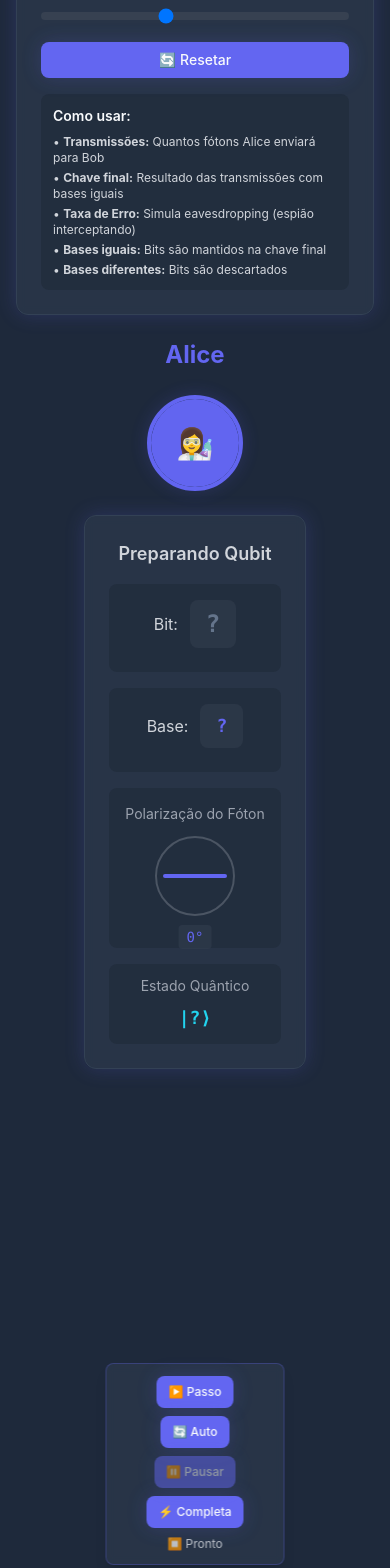
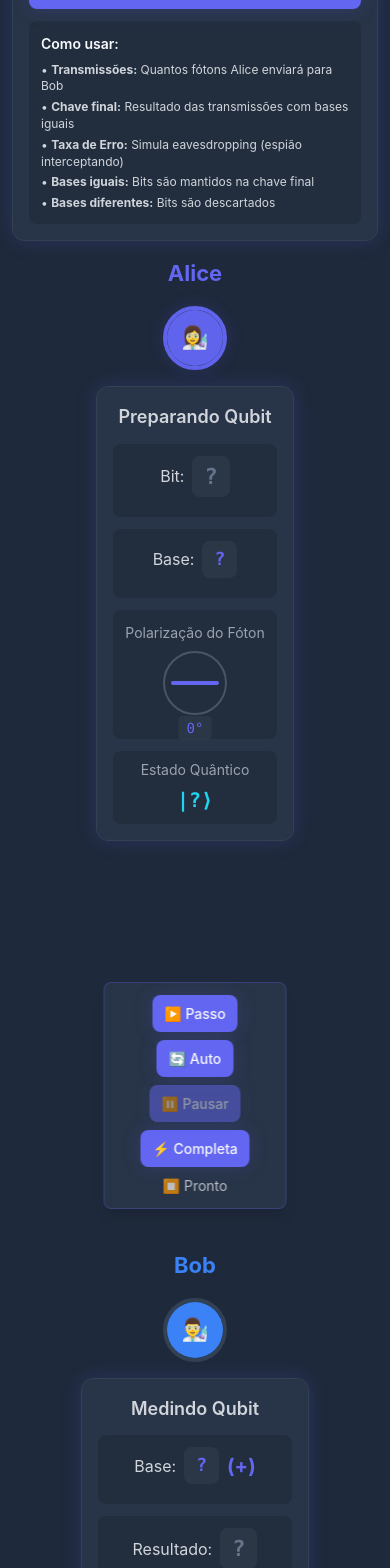
Before and after one commit to fatzzx/BB84-simulator, a React (Vite) app: page / in a window 390 px wide. Shown: the part 432-2000 px from the top of the page. Built offline with nearby package versions, Linux system fonts and the light colour scheme.

Commit message:
ajuste no tamanho das fontes

```diff
--- a/src/App.tsx
+++ b/src/App.tsx
@@ -156,18 +156,18 @@ function App() {
 
   return (
     <div className="min-h-screen bg-quantum-dark flex flex-col">
-      <header className="p-6 text-center bg-quantum-surface/50 backdrop-blur-sm border-b border-quantum-primary/20">
-        <h1 className="text-3xl font-bold mb-2 bg-gradient-to-r from-quantum-primary via-quantum-secondary to-quantum-primary bg-clip-text text-transparent">
+      <header className="p-4 text-center bg-quantum-surface/50 backdrop-blur-sm border-b border-quantum-primary/20">
+        <h1 className="text-2xl font-bold mb-2 bg-gradient-to-r from-quantum-primary via-quantum-secondary to-quantum-primary bg-clip-text text-transparent">
           Simulador do Protocolo BB84
         </h1>
-        <p className="text-quantum-light/70">
+        <p className="text-quantum-light/70 text-lg">
           Demonstração Interativa de Criptografia Quântica
         </p>
       </header>
 
-      <main className="container mx-auto px-4 py-6 flex-grow">
+      <main className="container mx-auto px-3 py-4 flex-grow">
         {/* Configurações - Fica em cima */}
-        <div className="mb-6">
+        <div className="mb-4">
           <SimulationControls
             config={config}
             onConfigChange={setConfig}
@@ -177,7 +177,7 @@ function App() {
         </div>
 
         {/* Área Principal de Simulação */}
-        <div className="grid grid-cols-1 lg:grid-cols-3 gap-8 mb-6">
+        <div className="grid grid-cols-1 lg:grid-cols-3 gap-6 mb-4">
           {/* Alice */}
           <div className="flex justify-center">
             <Alice
@@ -192,7 +192,7 @@ function App() {
           </div>
 
           {/* Canal Quântico + Controles de Execução no Centro */}
-          <div className="relative h-[480px] overflow-hidden flex flex-col items-center justify-center">
+          <div className="relative h-[360px] overflow-hidden flex flex-col items-center justify-center">
             {/* Fóton animado */}
             {currentStepData && (
               <Photon
@@ -243,17 +243,17 @@ function App() {
         {/* Informações do Passo Atual */}
         {currentStepData && (
           <div className="mb-6 p-4 bg-quantum-surface/30 rounded-lg border border-quantum-primary/20">
-            <div className="grid grid-cols-1 md:grid-cols-4 gap-4 text-sm">
+            <div className="grid grid-cols-1 md:grid-cols-4 gap-4 text-base">
               <div>
                 <span className="text-quantum-light/60">Transmissões:</span>
-                <span className="ml-2 font-mono text-quantum-primary">
+                <span className="ml-2 font-mono text-quantum-primary text-lg">
                   {currentStepData.step}
                 </span>
               </div>
               <div>
                 <span className="text-quantum-light/60">Bit de Alice:</span>
                 <span
-                  className="ml-2 font-mono font-bold"
+                  className="ml-2 font-mono font-bold text-lg"
                   style={{ color: getBitColor(currentStepData.alice.bit) }}
                 >
                   {currentStepData.alice.bit}
@@ -262,7 +262,7 @@ function App() {
               <div>
                 <span className="text-quantum-light/60">Base de Alice:</span>
                 <span
-                  className="ml-2 font-mono"
+                  className="ml-2 font-mono text-lg"
                   style={{
                     color: getBasisColor(currentStepData.alice.basis),
                   }}
@@ -273,7 +273,7 @@ function App() {
               <div>
                 <span className="text-quantum-light/60">Base de Bob:</span>
                 <span
-                  className="ml-2 font-mono"
+                  className="ml-2 font-mono text-lg"
                   style={{ color: getBasisColor(currentStepData.bob.basis) }}
                 >
                   {currentStepData.bob.basis === "computational" ? "⊕" : "⊗"}
@@ -281,11 +281,11 @@ function App() {
               </div>
             </div>
             <div className="mt-3 pt-3 border-t border-quantum-primary/10">
-              <div className="flex items-center gap-4 text-sm">
+              <div className="flex items-center gap-4 text-base">
                 <div>
                   <span className="text-quantum-light/60">Bases combinam:</span>
                   <span
-                    className="ml-2 font-bold"
+                    className="ml-2 font-bold text-lg"
                     style={{
                       color: currentStepData.result.basesMatch
                         ? "#10b981"
@@ -301,7 +301,7 @@ function App() {
                       Bit preservado:
                     </span>
                     <span
-                      className="ml-2 font-bold"
+                      className="ml-2 font-bold text-lg"
                       style={{
                         color: currentStepData.result.bitPreserved
                           ? "#10b981"
@@ -320,15 +320,15 @@ function App() {
         {/* Chave Compartilhada */}
         {sharedKey.length > 0 && (
           <div className="mb-6">
-            <h3 className="text-lg font-semibold text-quantum-primary mb-3">
+            <h3 className="text-xl font-semibold text-quantum-primary mb-3">
               Chave Compartilhada:
             </h3>
             <div className="quantum-card">
-              <div className="font-mono text-lg flex flex-wrap gap-2">
+              <div className="font-mono text-xl flex flex-wrap gap-2">
                 {sharedKey.map((bit, index) => (
                   <span
                     key={index}
-                    className="px-2 py-1 rounded bg-quantum-primary/20 text-quantum-primary border border-quantum-primary/30"
+                    className="px-3 py-2 rounded bg-quantum-primary/20 text-quantum-primary border border-quantum-primary/30 text-lg"
                   >
                     {bit}
                   </span>
@@ -342,32 +342,36 @@ function App() {
         {steps.length > 0 && (
           <div className="mb-6 grid grid-cols-1 md:grid-cols-4 gap-4">
             <div className="quantum-card text-center">
-              <div className="text-2xl font-bold text-quantum-primary">
+              <div className="text-3xl font-bold text-quantum-primary">
                 {statistics.totalBits}
               </div>
-              <div className="text-sm text-quantum-light/60">
+              <div className="text-base text-quantum-light/60">
                 Bits Transmitidos
               </div>
             </div>
             <div className="quantum-card text-center">
-              <div className="text-2xl font-bold text-quantum-secondary">
+              <div className="text-3xl font-bold text-quantum-secondary">
                 {statistics.matchingBases}
               </div>
-              <div className="text-sm text-quantum-light/60">Bases Iguais</div>
+              <div className="text-base text-quantum-light/60">
+                Bases Iguais
+              </div>
             </div>
             <div className="quantum-card text-center">
-              <div className="text-2xl font-bold text-quantum-accent">
+              <div className="text-3xl font-bold text-quantum-accent">
                 {sharedKey.length}
               </div>
-              <div className="text-sm text-quantum-light/60">
+              <div className="text-base text-quantum-light/60">
                 Chave Compartilhada
               </div>
             </div>
             <div className="quantum-card text-center">
-              <div className="text-2xl font-bold text-red-400">
+              <div className="text-3xl font-bold text-red-400">
                 {(statistics.errorRate * 100).toFixed(1)}%
               </div>
-              <div className="text-sm text-quantum-light/60">Taxa de Erro</div>
+              <div className="text-base text-quantum-light/60">
+                Taxa de Erro
+              </div>
             </div>
           </div>
         )}
--- a/src/components/Alice.tsx
+++ b/src/components/Alice.tsx
@@ -16,41 +16,41 @@ const Alice: React.FC<IAliceProps> = ({
   isActive = false,
 }) => {
   return (
-    <div className="flex flex-col items-center space-y-6">
+    <div className="flex flex-col items-center space-y-4">
       {/* Nome */}
       <h3 className="text-2xl font-bold text-quantum-primary">Alice</h3>
 
       {/* Avatar */}
       <div
-        className={`relative w-24 h-24 rounded-full border-4 transition-all duration-300 ${
+        className={`relative w-16 h-16 rounded-full border-4 transition-all duration-300 ${
           isActive
             ? "border-quantum-primary shadow-quantum animate-pulse"
             : "border-quantum-surface"
         }`}
       >
         <div className="w-full h-full rounded-full bg-quantum-primary flex items-center justify-center">
-          <span className="text-3xl">👩‍🔬</span>
+          <span className="text-2xl">👩‍🔬</span>
         </div>
 
         {/* Indicador de atividade */}
         {isActive && (
-          <div className="absolute -top-1 -right-1 w-5 h-5 bg-quantum-accent rounded-full animate-ping"></div>
+          <div className="absolute -top-1 -right-1 w-4 h-4 bg-quantum-accent rounded-full animate-ping"></div>
         )}
       </div>
 
       {/* Card de informações - tamanho fixo e maior */}
-      <div className="quantum-card !p-6 w-full max-w-[320px] min-h-[380px] flex flex-col">
-        <div className="text-center space-y-4 flex-1">
-          <div className="text-lg font-semibold text-gray-300 mb-4">
+      <div className="quantum-card !p-4 w-full max-w-[280px] min-h-[320px] flex flex-col">
+        <div className="text-center space-y-3 flex-1">
+          <div className="text-lg font-semibold text-gray-300 mb-3">
             Preparando Qubit
           </div>
 
           {/* Bit value */}
-          <div className="bg-gray-800/50 rounded-lg p-4">
-            <div className="flex items-center justify-center space-x-3 mb-2">
+          <div className="bg-gray-800/50 rounded-lg p-3">
+            <div className="flex items-center justify-center space-x-2 mb-2">
               <span className="text-base text-gray-300">Bit:</span>
               <span
-                className="font-mono text-2xl font-bold px-4 py-2 rounded-lg bg-gray-700/50"
+                className="font-mono text-2xl font-bold px-3 py-1 rounded-lg bg-gray-700/50"
                 style={{ color: getBitColor(currentBit) }}
               >
                 {currentBit ?? "?"}
@@ -59,11 +59,11 @@ const Alice: React.FC<IAliceProps> = ({
           </div>
 
           {/* Base */}
-          <div className="bg-gray-800/50 rounded-lg p-4">
-            <div className="flex items-center justify-center space-x-3 mb-2">
+          <div className="bg-gray-800/50 rounded-lg p-3">
+            <div className="flex items-center justify-center space-x-2 mb-2">
               <span className="text-base text-gray-300">Base:</span>
               <span
-                className="font-mono text-lg font-semibold px-4 py-2 rounded-lg bg-gray-700/50"
+                className="font-mono text-lg font-semibold px-3 py-1 rounded-lg bg-gray-700/50"
                 style={{ color: getBasisColor(currentBasis) }}
               >
                 {currentBasis === "computational"
@@ -76,11 +76,11 @@ const Alice: React.FC<IAliceProps> = ({
           </div>
 
           {/* Visualização da polarização */}
-          <div className="bg-gray-800/50 rounded-lg p-4">
-            <div className="text-sm text-gray-400 mb-3">
+          <div className="bg-gray-800/50 rounded-lg p-3">
+            <div className="text-sm text-gray-400 mb-2">
               Polarização do Fóton
             </div>
-            <div className="relative w-20 h-20 mx-auto mb-4">
+            <div className="relative w-16 h-16 mx-auto mb-3">
               {/* Base circle */}
               <div className="absolute inset-0 border-2 border-gray-600 rounded-full"></div>
 
@@ -91,14 +91,14 @@ const Alice: React.FC<IAliceProps> = ({
                   style={{ transform: `rotate(${polarizationAngle}deg)` }}
                 >
                   <div
-                    className="w-16 h-1 transition-all duration-500 rounded-full"
+                    className="w-12 h-1 transition-all duration-500 rounded-full"
                     style={{ backgroundColor: getBasisColor(currentBasis) }}
                   />
                 </div>
               )}
 
               {/* Angle indicator */}
-              <div className="absolute -bottom-8 left-1/2 transform -translate-x-1/2">
+              <div className="absolute -bottom-6 left-1/2 transform -translate-x-1/2">
                 <span
                   className="text-sm font-mono px-2 py-1 rounded bg-gray-700/50"
                   style={{ color: getBasisColor(currentBasis) }}
@@ -110,9 +110,9 @@ const Alice: React.FC<IAliceProps> = ({
           </div>
 
           {/* Estado quântico */}
-          <div className="bg-gray-800/50 rounded-lg p-3">
-            <div className="text-sm text-gray-400 mb-2">Estado Quântico</div>
-            <div className="text-quantum-accent font-mono text-lg font-bold">
+          <div className="bg-gray-800/50 rounded-lg p-2">
+            <div className="text-sm text-gray-400 mb-1">Estado Quântico</div>
+            <div className="text-quantum-accent font-mono text-xl font-bold">
               {currentBasis === "computational"
                 ? currentBit === 0
                   ? "|0⟩"
--- a/src/components/Bob.tsx
+++ b/src/components/Bob.tsx
@@ -26,42 +26,42 @@ const Bob: React.FC<IBobProps> = ({
   basesMatch = false,
 }) => {
   return (
-    <div className="flex flex-col items-center space-y-6">
+    <div className="flex flex-col items-center space-y-4">
       {/* Nome */}
       <h3 className="text-2xl font-bold text-quantum-secondary">Bob</h3>
 
       {/* Avatar */}
       <div
-        className={`relative w-24 h-24 rounded-full border-4 transition-all duration-300 ${
+        className={`relative w-16 h-16 rounded-full border-4 transition-all duration-300 ${
           isActive
             ? "border-quantum-secondary shadow-quantum animate-pulse"
             : "border-quantum-surface"
         }`}
       >
         <div className="w-full h-full rounded-full bg-quantum-secondary flex items-center justify-center">
-          <span className="text-3xl">👨‍🔬</span>
+          <span className="text-2xl">👨‍🔬</span>
         </div>
 
         {/* Indicador de atividade */}
         {isActive && (
-          <div className="absolute -top-1 -right-1 w-5 h-5 bg-quantum-accent rounded-full animate-ping"></div>
+          <div className="absolute -top-1 -right-1 w-4 h-4 bg-quantum-accent rounded-full animate-ping"></div>
         )}
       </div>
 
       {/* Card de informações - tamanho fixo e maior */}
-      <div className="quantum-card !p-6 w-full max-w-[320px] min-h-[380px] flex flex-col">
-        <div className="text-center space-y-4 flex-1">
-          <div className="text-lg font-semibold text-gray-300 mb-4">
+      <div className="quantum-card !p-4 w-full max-w-[280px] min-h-[320px] flex flex-col">
+        <div className="text-center space-y-3 flex-1">
+          <div className="text-lg font-semibold text-gray-300 mb-3">
             Medindo Qubit
           </div>
 
           {/* Base de medição com símbolo visual */}
-          <div className="bg-gray-800/50 rounded-lg p-4">
-            <div className="flex items-center justify-center space-x-3 mb-2">
+          <div className="bg-gray-800/50 rounded-lg p-3">
+            <div className="flex items-center justify-center space-x-2 mb-2">
               <span className="text-base text-gray-300">Base:</span>
               <div className="flex items-center space-x-2">
                 <span
-                  className="font-mono text-lg font-semibold px-4 py-2 rounded-lg bg-gray-700/50"
+                  className="font-mono text-lg font-semibold px-3 py-1 rounded-lg bg-gray-700/50"
                   style={{ color: getBasisColor(currentBasis) }}
                 >
                   {currentBasis === "computational"
@@ -81,11 +81,11 @@ const Bob: React.FC<IBobProps> = ({
           </div>
 
           {/* Resultado da medição */}
-          <div className="bg-gray-800/50 rounded-lg p-4">
-            <div className="flex items-center justify-center space-x-3 mb-2">
+          <div className="bg-gray-800/50 rounded-lg p-3">
+            <div className="flex items-center justify-center space-x-2 mb-2">
               <span className="text-base text-gray-300">Resultado:</span>
               <span
-                className="font-mono text-2xl font-bold px-4 py-2 rounded-lg bg-gray-700/50"
+                className="font-mono text-2xl font-bold px-3 py-1 rounded-lg bg-gray-700/50"
                 style={{ color: getBitColor(measuredBit) }}
               >
                 {(showResult || measuredBit !== undefined) &&
@@ -97,11 +97,11 @@ const Bob: React.FC<IBobProps> = ({
           </div>
 
           {/* Visualização da medição */}
-          <div className="bg-gray-800/50 rounded-lg p-4">
-            <div className="text-sm text-gray-400 mb-3">
+          <div className="bg-gray-800/50 rounded-lg p-3">
+            <div className="text-sm text-gray-400 mb-2">
               Detector Polarizado {getPolarizationSymbol(currentBasis)}
             </div>
-            <div className="relative w-20 h-20 mx-auto mb-4">
+            <div className="relative w-16 h-16 mx-auto mb-3">
               {/* Base circle */}
               <div className="absolute inset-0 border-2 border-gray-600 rounded-full"></div>
 
@@ -168,7 +168,7 @@ const Bob: React.FC<IBobProps> = ({
               )}
 
               {/* Angle indicator */}
-              <div className="absolute -bottom-8 left-1/2 transform -translate-x-1/2">
+              <div className="absolute -bottom-6 left-1/2 transform -translate-x-1/2">
                 <span
                   className="text-sm font-mono px-2 py-1 rounded bg-gray-700/50"
                   style={{ color: getBasisColor(currentBasis) }}
@@ -180,9 +180,9 @@ const Bob: React.FC<IBobProps> = ({
           </div>
 
           {/* Estado quântico medido */}
-          <div className="bg-gray-800/50 rounded-lg p-3">
-            <div className="text-sm text-gray-400 mb-2">Estado Medido</div>
-            <div className="text-quantum-accent font-mono text-lg font-bold">
+          <div className="bg-gray-800/50 rounded-lg p-2">
+            <div className="text-sm text-gray-400 mb-1">Estado Medido</div>
+            <div className="text-quantum-accent font-mono text-xl font-bold">
               {(showResult || measuredBit !== undefined) &&
               currentBasis &&
               measuredBit !== undefined
--- a/src/components/ExecutionControls.tsx
+++ b/src/components/ExecutionControls.tsx
@@ -23,7 +23,7 @@ const ExecutionControls: React.FC<IExecutionControlsProps> = ({
         <button
           onClick={onStepForward}
           disabled={isRunning || isComplete || photonActive}
-          className="quantum-button text-xs px-3 py-2 disabled:opacity-50 disabled:cursor-not-allowed flex items-center gap-1"
+          className="quantum-button text-sm px-3 py-2 disabled:opacity-50 disabled:cursor-not-allowed flex items-center gap-1"
           title="Execute um passo da simulação"
         >
           ▶️ Passo
@@ -32,7 +32,7 @@ const ExecutionControls: React.FC<IExecutionControlsProps> = ({
         <button
           onClick={onAutoPlay}
           disabled={isRunning || isComplete}
-          className="quantum-button text-xs px-3 py-2 disabled:opacity-50 disabled:cursor-not-allowed flex items-center gap-1"
+          className="quantum-button text-sm px-3 py-2 disabled:opacity-50 disabled:cursor-not-allowed flex items-center gap-1"
           title="Execute automaticamente na velocidade configurada"
         >
           🔄 Auto
@@ -41,7 +41,7 @@ const ExecutionControls: React.FC<IExecutionControlsProps> = ({
         <button
           onClick={onStop}
           disabled={!isRunning}
-          className="quantum-button text-xs px-3 py-2 disabled:opacity-50 disabled:cursor-not-allowed flex items-center gap-1"
+          className="quantum-button text-sm px-3 py-2 disabled:opacity-50 disabled:cursor-not-allowed flex items-center gap-1"
           title="Pausar a simulação automática"
         >
           ⏸️ Pausar
@@ -50,7 +50,7 @@ const ExecutionControls: React.FC<IExecutionControlsProps> = ({
         <button
           onClick={onRunComplete}
           disabled={isRunning}
-          className="quantum-button text-xs px-3 py-2 disabled:opacity-50 disabled:cursor-not-allowed flex items-center gap-1"
+          className="quantum-button text-sm px-3 py-2 disabled:opacity-50 disabled:cursor-not-allowed flex items-center gap-1"
           title="Execute toda a simulação instantaneamente"
         >
           ⚡ Completa
@@ -58,7 +58,7 @@ const ExecutionControls: React.FC<IExecutionControlsProps> = ({
       </div>
 
       {/* Status da simulação - mais compacto */}
-      <div className="text-xs text-quantum-light/70 text-center">
+      <div className="text-sm text-quantum-light/70 text-center">
         {isRunning && "🔄 Executando..."}
         {photonActive && !isRunning && "✨ Transmitindo..."}
         {isComplete && "✅ Concluída!"}
--- a/src/components/SimulationControls.tsx
+++ b/src/components/SimulationControls.tsx
@@ -15,11 +15,11 @@ const SimulationControls: React.FC<ISimulationControlsProps> = ({
 }) => {
   return (
     <div className="quantum-card">
-      <h2 className="text-xl font-bold text-quantum-blue mb-4">
+      <h2 className="text-xl font-bold text-quantum-blue mb-3">
         Configurações da Simulação
       </h2>
 
-      <div className="grid grid-cols-1 md:grid-cols-4 gap-4 mb-4">
+      <div className="grid grid-cols-1 md:grid-cols-4 gap-3 mb-3">
         <div>
           <label className="block text-sm font-medium text-gray-300 mb-2">
             Número de Transmissões: {config.keyLength}
@@ -83,7 +83,7 @@ const SimulationControls: React.FC<ISimulationControlsProps> = ({
           <button
             onClick={onReset}
             disabled={isRunning}
-            className="quantum-button text-sm px-4 py-2 disabled:opacity-50 disabled:cursor-not-allowed"
+            className="quantum-button text-sm px-3 py-2 disabled:opacity-50 disabled:cursor-not-allowed"
           >
             🔄 Resetar
           </button>
@@ -91,7 +91,7 @@ const SimulationControls: React.FC<ISimulationControlsProps> = ({
       </div>
 
       {/* Instruções */}
-      <div className="mt-4 p-3 bg-gray-800/50 rounded-lg">
+      <div className="mt-3 p-3 bg-gray-800/50 rounded-lg">
         <h4 className="text-sm font-semibold text-quantum-blue mb-2">
           Como usar:
         </h4>
--- a/src/styles/index.css
+++ b/src/styles/index.css
@@ -6,19 +6,21 @@
 }
 
 body {
-  font-family: -apple-system, BlinkMacSystemFont, 'Segoe UI', 'Roboto', 'Oxygen',
-    'Ubuntu', 'Cantarell', 'Fira Sans', 'Droid Sans', 'Helvetica Neue',
+  font-family: -apple-system, BlinkMacSystemFont, "Segoe UI", "Roboto", "Oxygen",
+    "Ubuntu", "Cantarell", "Fira Sans", "Droid Sans", "Helvetica Neue",
     sans-serif;
   -webkit-font-smoothing: antialiased;
   -moz-osx-font-smoothing: grayscale;
   background-color: #0a0a0a;
   color: #ffffff;
   line-height: 1.6;
+  font-size: 18px;
 }
 
 code {
-  font-family: source-code-pro, Menlo, Monaco, Consolas, 'Courier New',
+  font-family: source-code-pro, Menlo, Monaco, Consolas, "Courier New",
     monospace;
+  font-size: 16px;
 }
 
 /* Variáveis CSS para temas quânticos */
--- a/src/styles/tailwind.css
+++ b/src/styles/tailwind.css
@@ -4,15 +4,15 @@
 
 @layer base {
   body {
-    @apply bg-quantum-dark text-quantum-light;
+    @apply bg-quantum-dark text-quantum-light text-base;
   }
 }
 
 @layer components {
   .quantum-button {
-    @apply px-6 py-3 rounded-lg
+    @apply px-4 py-2 rounded-lg
            bg-quantum-primary
-           text-quantum-light font-medium
+           text-quantum-light font-medium text-base
            shadow-quantum
            hover:bg-quantum-primary/90 hover:shadow-quantum-lg
            active:scale-95
@@ -21,7 +21,7 @@
   }
 
   .quantum-card {
-    @apply p-6 rounded-xl
+    @apply p-4 rounded-xl
            bg-quantum-surface/50 backdrop-blur-sm
            border border-quantum-surface
            shadow-quantum
@@ -30,35 +30,35 @@
   }
 
   .quantum-container {
-    @apply w-full max-w-4xl mx-auto
-           p-6 rounded-2xl
+    @apply w-full max-w-6xl mx-auto
+           p-4 rounded-2xl
            bg-quantum-surface/80 backdrop-blur-md
            border border-quantum-surface
            shadow-quantum-xl
-           grid grid-cols-1 md:grid-cols-2 gap-6;
+           grid grid-cols-1 md:grid-cols-2 gap-4;
   }
 
   .qubit {
-    @apply w-16 h-16 rounded-full
+    @apply w-12 h-12 rounded-full
            bg-quantum-primary
            shadow-quantum
            flex items-center justify-center
-           text-quantum-light font-bold
+           text-quantum-light font-bold text-base
            transition-all duration-300
            hover:scale-105;
   }
 
   .measurement-basis {
-    @apply px-4 py-2 rounded-md
+    @apply px-3 py-2 rounded-md
            bg-quantum-surface border border-quantum-surface
            text-sm font-mono
            flex items-center gap-2;
   }
 
   .quantum-state {
-    @apply p-4 rounded-lg
+    @apply p-3 rounded-lg
            bg-quantum-dark/50 backdrop-blur-sm
            border border-quantum-surface
-           text-quantum-accent font-mono;
+           text-quantum-accent font-mono text-base;
   }
 }
--- a/tailwind.config.js
+++ b/tailwind.config.js
@@ -4,6 +4,17 @@ export default {
   darkMode: "class",
   theme: {
     extend: {
+      // Configurações de fonte melhoradas para legibilidade
+      fontSize: {
+        xs: ["0.75rem", { lineHeight: "1.4" }], // 12px
+        sm: ["0.875rem", { lineHeight: "1.5" }], // 14px
+        base: ["1rem", { lineHeight: "1.5" }], // 16px (padrão)
+        lg: ["1.125rem", { lineHeight: "1.6" }], // 18px
+        xl: ["1.25rem", { lineHeight: "1.6" }], // 20px
+        "2xl": ["1.375rem", { lineHeight: "1.5" }], // 22px
+        "3xl": ["1.5rem", { lineHeight: "1.4" }], // 24px
+        "4xl": ["1.875rem", { lineHeight: "1.3" }], // 30px
+      },
       colors: {
         quantum: {
           primary: "#6366f1", // Indigo suave (Alice)
```
Also changed, not shown: src/components/StepHistory.tsx (+7 -7 lines), src/styles/App.css (+14 -6 lines).
